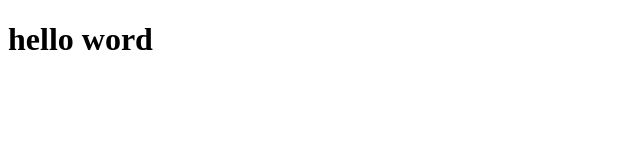
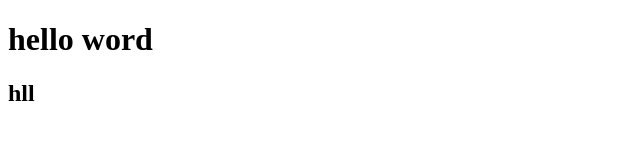
Before and after one commit to Cs-kh/Portfolio-web, a plain HTML site: page index.html in a window 1280 px wide. Shown: the full height of the page, 0-640 px from the left. Drawn offline with Linux system fonts and the light colour scheme.

Commit message:
change some thing

```diff
--- a/index.html
+++ b/index.html
@@ -9,6 +9,7 @@
 
 <body>
     <h1>hello word</h1>
+    <h2>hll</h2>
 </body>
 
 </html>
```
Also changed, not shown: 1 other file.
